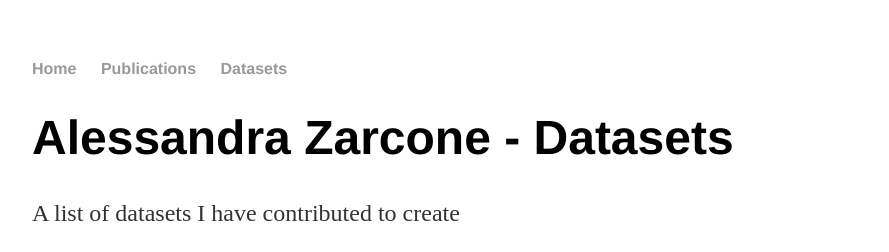
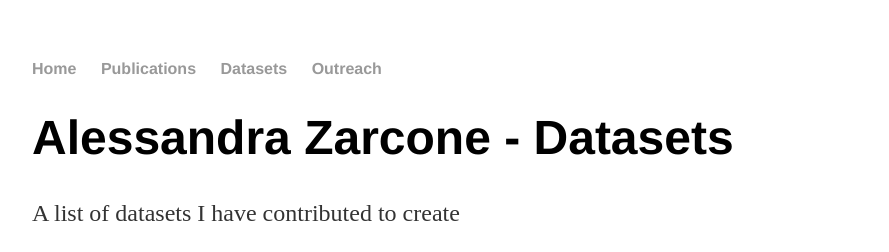
Before and after one commit to azarcone/azarcone_old.github.io, a Jekyll site: the page built from datasets.html, in a window 1280 px wide. Shown: the top 252 px of the page, without its empty margins (160-1049 px from the left). Built offline with Jekyll 4.4.1, drawn with Linux system fonts in a browser that asks for light colours.

Commit message:
Update default.html

```diff
--- a/_layouts/default.html
+++ b/_layouts/default.html
@@ -14,6 +14,7 @@
 	        		<li><a href="/blog">Blog</a></li> -->
 				<li><a href="/publications">Publications</a></li>
 				<li><a href="/datasets">Datasets</a></li>
+				<li><a href="/outreach">Outreach</a></li>
 	    		</ul>
 			</nav>
 			<div class="container">
```
